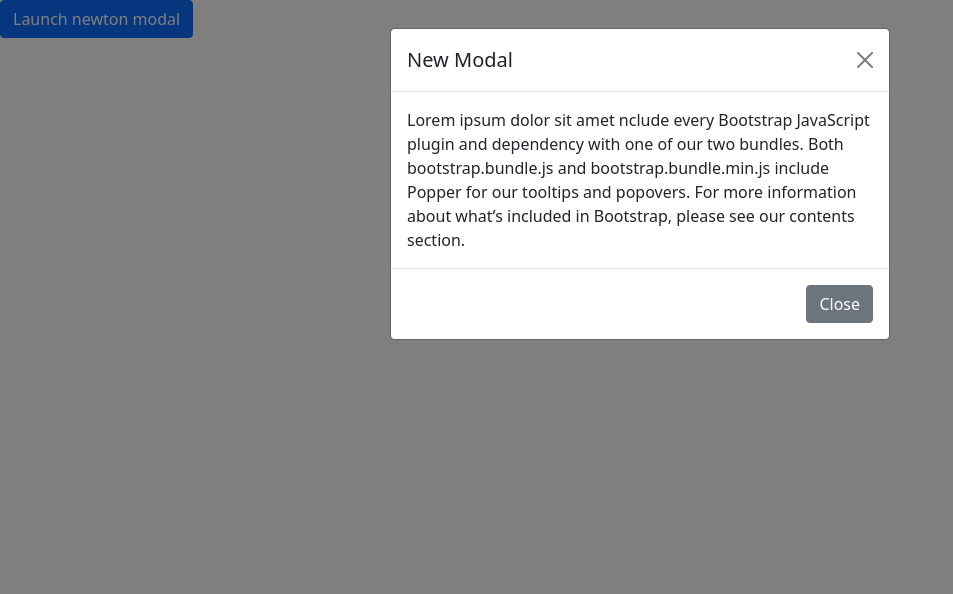
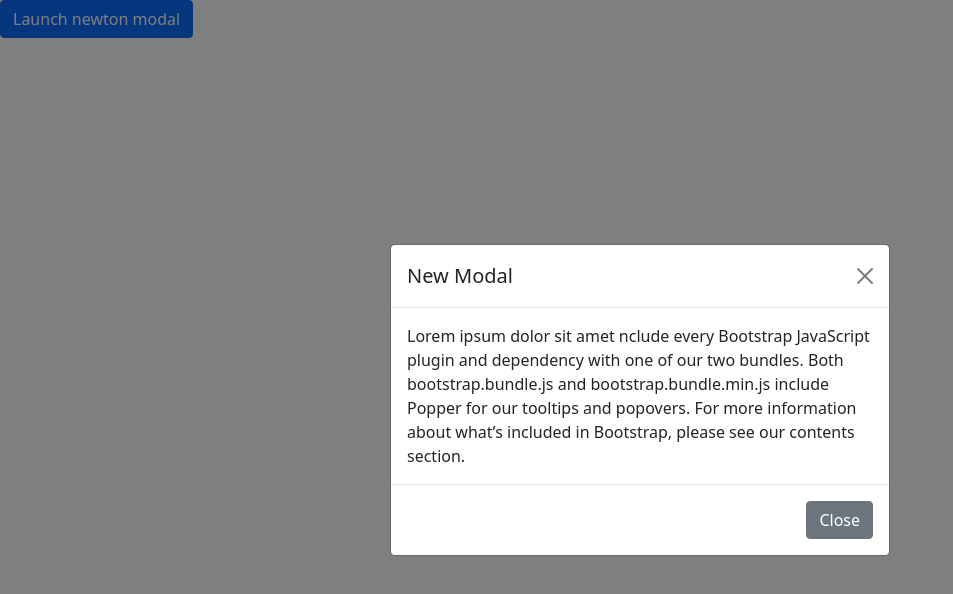
Before and after one commit to acciojob/bootstrap-modals-yogeshchandratripathi, a website: page main.html in a window 1280 px wide. Both pictures are taken after a click on the button "Launch newton modal". Shown: the whole page, without its empty margins (0-953 px from the left). Drawn offline with nearby package versions, Linux system fonts and the light colour scheme.

Commit message:
created a submission

```diff
--- a/main.html
+++ b/main.html
@@ -15,7 +15,7 @@
 
 <!-- Modal -->
 <div class="modal fade" id="newton-modal" tabindex="-1" aria-labelledby="newton-modalLabel" aria-hidden="true">
-  <div class="modal-dialog modal-dialod-centered">
+  <div class="modal-dialog modal-dialog-centered">
     <div class="modal-content">
       <div class="modal-header">
         <h5 class="modal-title" id="newton-modalLabel">New Modal</h5>
```
